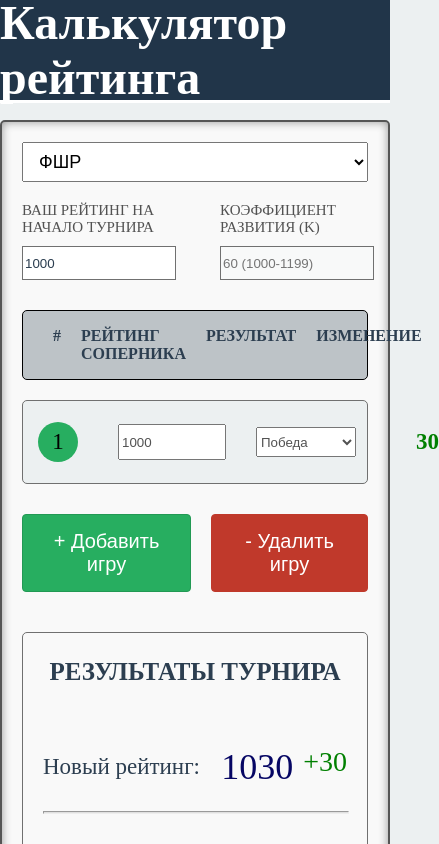
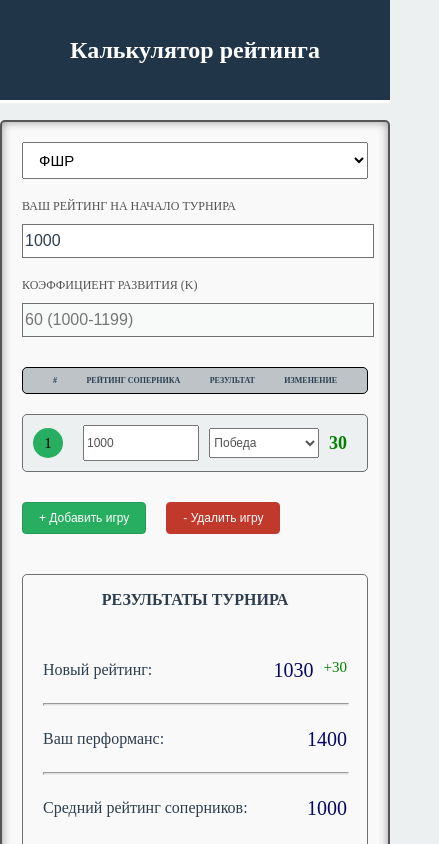
Before and after one commit to DmitryPetrakevich/chess-rating-calculator, a Vue app: page / in a window 390 px wide. Both pictures are taken after a click on the button "+ Добавить игру". Shown: the top 844 px of the page, 439 px wide, since content can reach past the window. Built offline with nearby package versions, Linux system fonts and the light colour scheme.

Commit message:
сделал адаптив

```diff
--- a/src/components/GameItem.vue
+++ b/src/components/GameItem.vue
@@ -59,10 +59,15 @@ const colorChange = computed(() => {
     display: flex;
     flex-direction: row;
     align-items: center;
-    padding: 5px;
+    justify-content: space-between;
+    padding: 5px 20px;
     border: 1px solid #707070;
     background-color: #ECF0F1;
     border-radius: 5px;
+
+    @media(max-width: 500px) {
+        padding: 10px;
+    }
 }
 
 .game__number {
@@ -79,6 +84,17 @@ const colorChange = computed(() => {
     border-radius: 50%;
     background-color: lightgreen;
     flex-shrink: 0;
+
+    @media(max-width: 500px) {
+        width: 30px;
+        height: 30px;
+        font-size: 15px;
+    }
+
+    @media(max-width: 500px) {
+        margin-right: 20px;
+        margin-left: 0;
+    }
 
     &.win {
         background-color: #27AE60;
@@ -97,17 +113,30 @@ const colorChange = computed(() => {
     margin-right: 30px;
     width: 100%;
     max-width: 100%;
-    min-width: 100px;
+    min-width: 50px;
     height: 30px;
+    font-size: 16px;
     color: #525252;
+
+    @media(max-width: 500px) {
+        margin-right: 10px;
+    }
+
+    @media(max-width: 400px) {
+        font-size: 12px;
+    }
 }
 
 .game__result {
     width: 100%;
     max-width: 100%;
-    min-width: 100px;
+    min-width: 50px;
     height: 30px;
     color: #525252;
+
+    @media(max-width: 400px) {
+        font-size: 12px;
+    }
 }
 
 .game__option {
@@ -116,9 +145,16 @@ const colorChange = computed(() => {
 
 .game__change {
     font-size: 23px;
-    margin-right: 60px;
-    margin-left: 60px;
     font-weight: 800;
+    margin: 0 30px;
+
+    @media(max-width: 500px) {
+        font-size: 20px;
+        margin: 0 10px;
+    }
+    @media(max-width: 400px) {
+        font-size: 18px;
+    }
 
     &.plus {
         color: green;
--- a/src/components/GameList.vue
+++ b/src/components/GameList.vue
@@ -57,6 +57,18 @@ let store = useChessStore();
     color: #2C3E50;
     border: 1px solid black;
     border-radius: 5px;
+
+    @media(max-width: 700px) {
+        font-size: 13px;
+    }
+
+    @media(max-width: 500px) {
+        font-size: 10px;
+    }
+
+    @media(max-width: 400px) {
+        font-size: 8px;
+    }
 }
 
 .game-list__games {
@@ -78,6 +90,17 @@ let store = useChessStore();
     color: white;
     border: none;
     border-radius: 4px;
+    white-space: nowrap;
+
+    @media(max-width: 500px) {
+      padding: 10px 20px;
+      font-size: 18px;
+    }
+
+    @media(max-width: 400px) {
+        font-size: 12px;
+        padding: 8px 16px;
+    }
 
     &--add {
         background-color: #27AE60;
--- a/src/components/PageHeader.vue
+++ b/src/components/PageHeader.vue
@@ -27,5 +27,17 @@
     color: #FFFFFF;
     font-size: 24px;
     border-bottom: 3px solid rgb(255, 255, 255);
+
+    @media(max-width: 768px) {
+        font-size: 20px;
+    }
+
+    @media(max-width: 500px) {
+        font-size: 16px;
+    }
+
+    @media(max-width: 400px) {
+        font-size: 12px;
+    }
 }
 </style>
--- a/src/components/RatingSettings.vue
+++ b/src/components/RatingSettings.vue
@@ -117,6 +117,10 @@ updateKFactorBasedOnRating(Number(store.settings.initialRating));
         margin-bottom: 20px;
         font-size: 18px;
 
+        @media(max-width: 700px) {
+            font-size: 15px;
+    }
+
         &-option {
             font-size: 15px;
         }
@@ -124,7 +128,14 @@ updateKFactorBasedOnRating(Number(store.settings.initialRating));
 
     &__inputs {
         display: flex;
+        flex-direction: row;
         gap: 50px;
+
+        @media(max-width: 500px) {
+            flex-direction: column;
+            gap: 20px;
+
+        }
     }
 
     &__start,
@@ -139,6 +150,11 @@ updateKFactorBasedOnRating(Number(store.settings.initialRating));
         padding-bottom: 10px;
         color: #525252;
         text-transform: uppercase;
+        white-space: nowrap;
+
+        @media(max-width: 700px) {
+            font-size: 12px;
+        }
     }
 
     &__input {
@@ -146,6 +162,7 @@ updateKFactorBasedOnRating(Number(store.settings.initialRating));
         height: 30px;
         color: #2C3E50;
         border: 1px solid #707070;
+        font-size: 16px;
 
         &--disabled {
             background-color: #F8F9F9;
--- a/src/components/ResultSummary.vue
+++ b/src/components/ResultSummary.vue
@@ -90,6 +90,14 @@ const totalChangeColor = computed(() => {
     font-size: 25px;
     text-transform: uppercase;
     color: #2C3E50;
+
+    @media(max-width: 700px) {
+      font-size: 20px;
+    }
+
+    @media(max-width: 500px) {
+      font-size: 16px;
+    }
   }
 
   &__main {
@@ -107,7 +115,15 @@ const totalChangeColor = computed(() => {
     &-text {
       font-size: 23px;
       color: #2C3E50;
+
+      @media(max-width: 700px) {
+        font-size: 20px;
     }
+
+      @media(max-width: 500px) {
+        font-size: 16px;
+    }
+  }
 
     &-number {
       display: flex;
@@ -121,12 +137,28 @@ const totalChangeColor = computed(() => {
     font-size: 36px;
     margin: 0;
     padding: 0;
+
+    @media(max-width: 700px) {
+      font-size: 25px;
+    }
+
+    @media(max-width: 500px) {
+      font-size: 20px;
+    }
   }
 
   &__change {
     font-size: 28px;
     margin: 0;
     padding: 0;
+
+    @media(max-width: 700px) {
+      font-size: 20px;
+    }
+
+    @media(max-width: 500px) {
+      font-size: 15px;
+    }
 
     &--plus {
       color: green;
@@ -146,11 +178,27 @@ const totalChangeColor = computed(() => {
     &-text {
       font-size: 23px;
       color: #2C3E50;
+
+      @media(max-width: 700px) {
+        font-size: 20px;
+    }
+
+      @media(max-width: 500px) {
+        font-size: 16px;
+    }
     }
 
     &-number {
       font-size: 36px;
       color: rgb(6, 6, 100);
+
+      @media(max-width: 700px) {
+        font-size: 25px;
+    }
+
+    @media(max-width: 500px) {
+      font-size: 20px;
+    }
     }
   }
 
@@ -159,16 +207,32 @@ const totalChangeColor = computed(() => {
     flex-direction: row;
     justify-content: space-between;
     align-items: center;
-    padding-bottom: 30px;
+    padding-bottom: 10px;
 
     &-text {
       font-size: 23px;
       color: #2C3E50;
+
+      @media(max-width: 700px) {
+        font-size: 20px;
+    }
+
+      @media(max-width: 500px) {
+        font-size: 16px;
+    }
     }
 
     &-number {
       font-size: 36px;
       color: rgb(6, 6, 100);
+
+      @media(max-width: 700px) {
+        font-size: 25px;
+    }
+
+      @media(max-width: 500px) {
+        font-size: 20px;
+      }
     }
   }
 }
```
